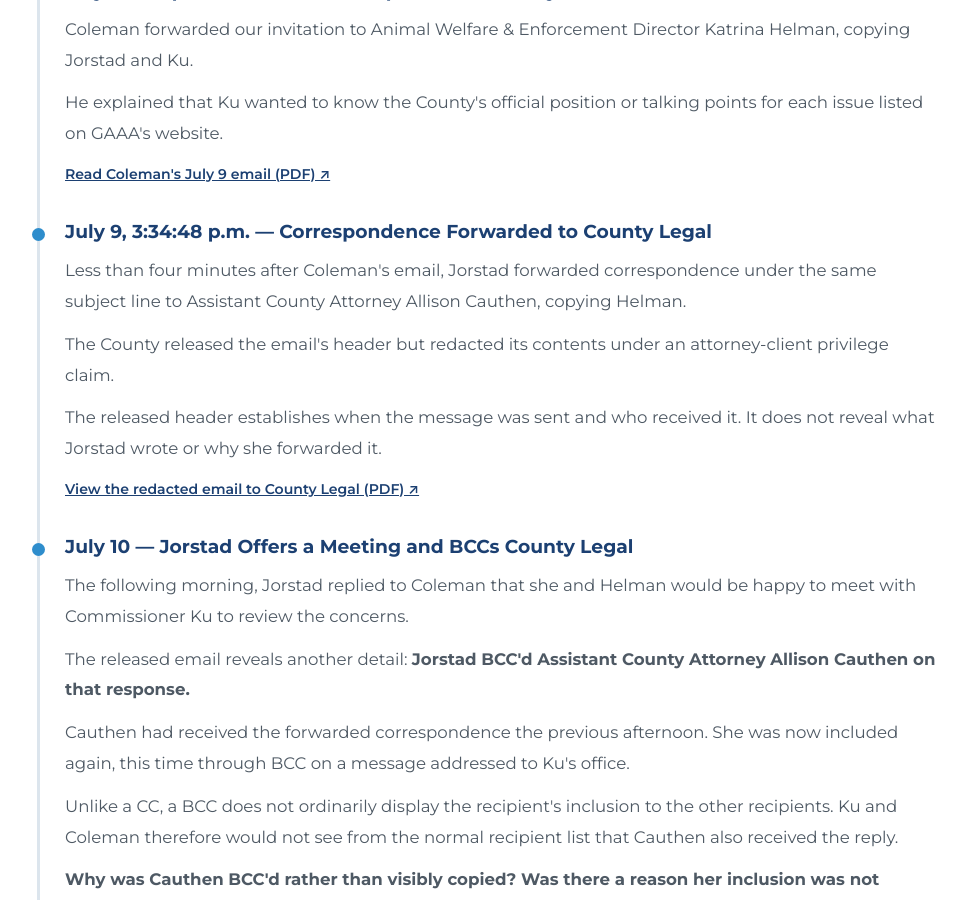
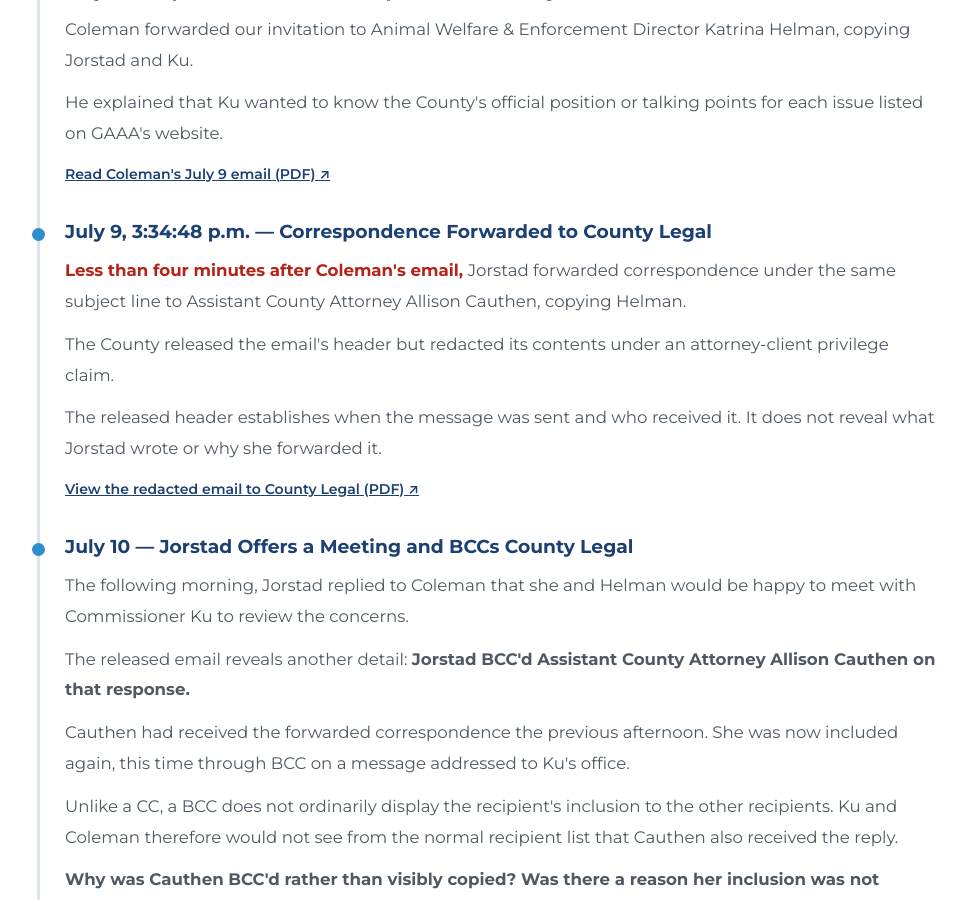
Before and after one commit to whitleybacon/gwinnett-animal-advocacy-alliance, a Jekyll site: the page built from blog/open-records-written-response.html, in a window 1280 px wide and 900 px high, scrolled down 1651 px. Shown: the whole window, without its empty margins (153-1119 px from the left). Built offline with Jekyll 4.4.1, drawn with Linux system fonts in a browser that asks for light colours.

Commit message:
Update open-records-written-response.html

```diff
--- a/blog/open-records-written-response.html
+++ b/blog/open-records-written-response.html
@@ -401,11 +401,12 @@ description: "GAAA examines Commissioner Ben Ku's request for Gwinnett County's
             </h3>
 
             <p>
-                Less than four minutes after
-                Coleman's email, Jorstad forwarded
-                correspondence under the same subject
-                line to Assistant County Attorney
-                Allison Cauthen, copying Helman.
+            <strong style="color: #B42318;">
+                Less than four minutes after Coleman's email,
+            </strong>
+            Jorstad forwarded correspondence under the same
+            subject line to Assistant County Attorney
+            Allison Cauthen, copying Helman.
             </p>
 
             <p>
```
